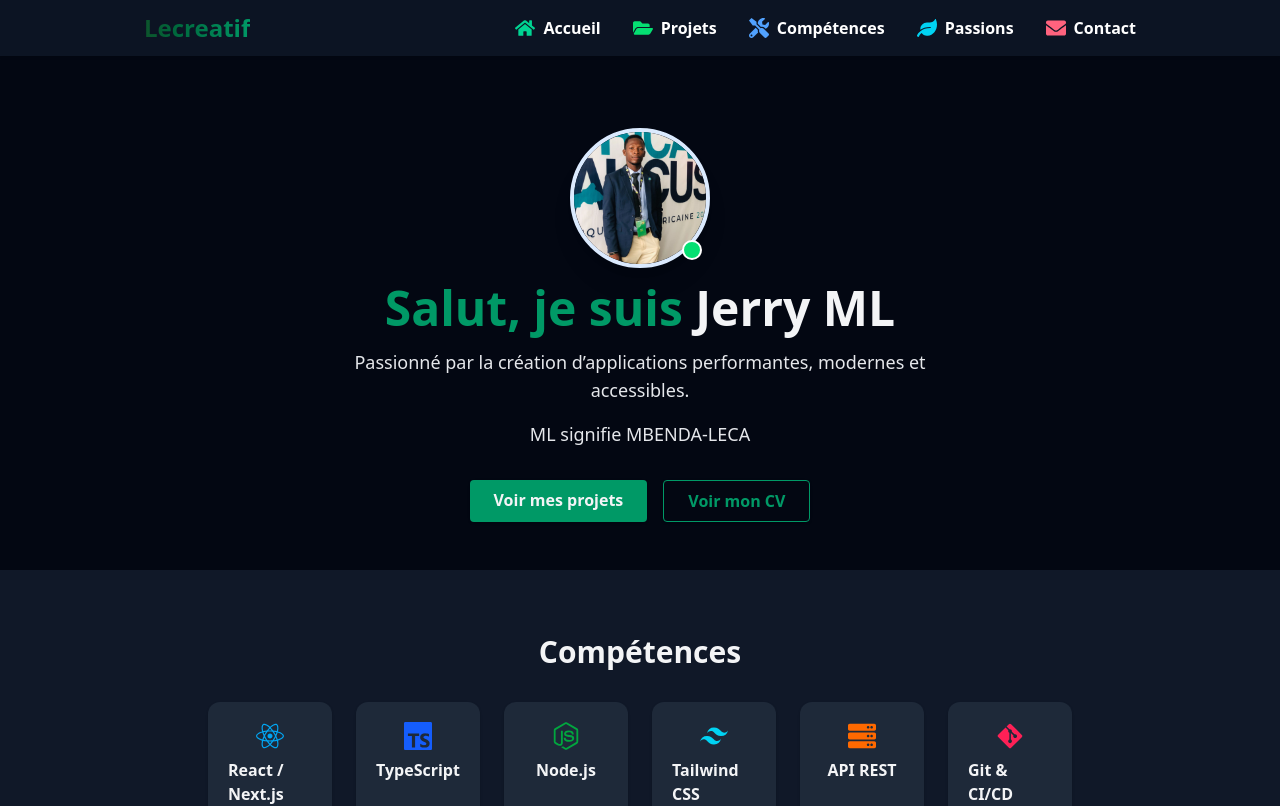
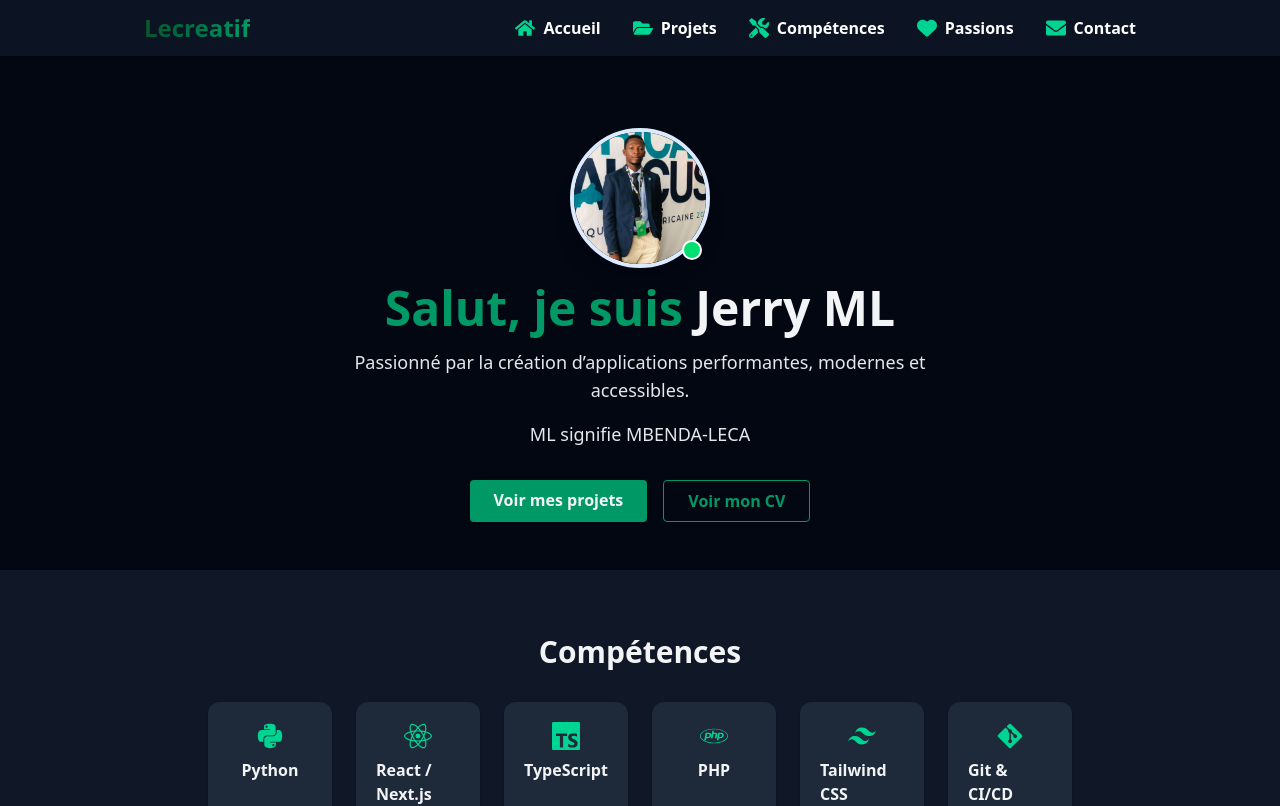
Before and after one commit to Jerry-M-L/portfolio-mlj, a Next.js app: page / in a window 1280 px wide. Shown: the top 806 px of the page. Built offline with nearby package versions, Linux system fonts and the light colour scheme.

Commit message:
Update 2.7

```diff
--- a/app/cv/page.tsx
+++ b/app/cv/page.tsx
@@ -4,15 +4,16 @@ import Link from "next/link";
 
 export default function CVPage() {
   return (
+
     <main className="max-w-4xl mx-auto py-16 px-4">
       <div className="mb-4 flex justify-start">
-  <Link href="/" className="px-4 py-2 bg-blue-600 text-white rounded hover:bg-blue-700 transition font-semibold">← Retour à l&apos;accueil</Link>
+  <Link href="/" className="px-4 py-2 bg-emerald-600 text-white rounded hover:bg-emerald-400 transition font-semibold">← Retour à l&apos;accueil</Link>
       </div>
-  <h2 className="text-3xl font-bold mb-6 text-center">Mon CV</h2>
+
   <iframe
         src="/CV.pdf"
         title="Mon CV"
-        className="w-full h-[80vh] border rounded shadow"
+        className="w-full h-[180vh] border rounded shadow"
       />
     </main>
   );
--- a/app/layout.tsx
+++ b/app/layout.tsx
@@ -1,7 +1,7 @@
 import "./globals.css";
 
 export const metadata = {
-  title: "Mon Portfolio",
+  title: "MLJ Soft ",
   description: "Portfolio développeur",
 };
 
--- a/app/page.tsx
+++ b/app/page.tsx
@@ -2,8 +2,9 @@
 "use client";
 import Image from "next/image";
 import Link from "next/link";
-import { useState, useEffect } from "react";
-import { FaReact, FaNodeJs, FaGitAlt, FaServer, FaTools, FaFolderOpen, FaHome, FaLeaf, FaEnvelope } from "react-icons/fa";
+import { useState } from "react";
+import { FaReact, FaGitAlt, FaTools, FaFolderOpen, FaHome,  FaEnvelope, FaPython, FaPhp, FaBars } from "react-icons/fa";import { FaHeart } from "react-icons/fa6";
+;
 import { SiTypescript, SiTailwindcss } from "react-icons/si";
 
 export default function Home() {
@@ -22,12 +23,13 @@ export default function Home() {
 
   // Icônes React (react-icons)
   const icons = {
-    react: <FaReact className="w-7 h-7 text-sky-500" />,
-    ts: <SiTypescript className="w-7 h-7 text-blue-600" />,
-    node: <FaNodeJs className="w-7 h-7 text-green-600" />,
-    tailwind: <SiTailwindcss className="w-7 h-7 text-cyan-400" />,
-  api: <FaServer className="w-7 h-7 text-orange-500" />,
-    git: <FaGitAlt className="w-7 h-7 text-rose-500" />,
+    python: <FaPython className="w-7 h-7 text-emerald-400"/>,
+    react: <FaReact className="w-7 h-7 text-emerald-400" />,
+    ts: <SiTypescript className="w-7 h-7 text-emerald-400" />,
+    php: <FaPhp className="w-7 h-7 text-emerald-400" />,
+    tailwind: <SiTailwindcss className="w-7 h-7 text-emerald-400" />,
+    git: <FaGitAlt className="w-7 h-7 text-emerald-400" />,
+
   };
 
   function Navbar() {
@@ -44,15 +46,15 @@ export default function Home() {
               onClick={() => setOpen(!open)}
               aria-label="Ouvrir le menu"
             >
-              <FaReact className="w-7 h-7 text-emerald-400" />
+              <FaBars className="w-7 h-7 text-emerald-400" />
             </button>
           </div>
           <ul className="hidden sm:flex space-x-8 font-semibold text-white">
             <li><Link href="/" className="hover:text-emerald-600 flex items-center gap-2"><FaHome className="w-5 h-5 text-emerald-400" />Accueil</Link></li>
-            <li><a href="#projects" className="hover:text-emerald-600 flex items-center gap-2"><FaFolderOpen className="w-5 h-5 text-green-400" />Projets</a></li>
-            <li><a href="#skills" className="hover:text-emerald-600 flex items-center gap-2"><FaTools className="w-5 h-5 text-blue-400" />Compétences</a></li>
-            <li><a href="#passions" className="hover:text-emerald-600 flex items-center gap-2"><FaLeaf className="w-5 h-5 text-cyan-400" />Passions</a></li>
-            <li><a href="#contact" className="hover:text-emerald-600 flex items-center gap-2"><FaEnvelope className="w-5 h-5 text-rose-400" />Contact</a></li>
+            <li><a href="#projects" className="hover:text-emerald-600 flex items-center gap-2"><FaFolderOpen className="w-5 h-5 text-emerald-400" />Projets</a></li>
+            <li><a href="#skills" className="hover:text-emerald-600 flex items-center gap-2"><FaTools className="w-5 h-5 text-emerald-400" />Compétences</a></li>
+            <li><a href="#passions" className="hover:text-emerald-600 flex items-center gap-2"><FaHeart className="w-5 h-5 text-emerald-400" />Passions</a></li>
+            <li><a href="#contact" className="hover:text-emerald-600 flex items-center gap-2"><FaEnvelope className="w-5 h-5 text-emerald-400" />Contact</a></li>
           </ul>
         </div>
         {/* Menu mobile */}
@@ -66,25 +68,25 @@ export default function Home() {
             </li>
             <li>
               <a href="#projects" className="flex items-center gap-2 py-2 text-gray-100 hover:text-green-400" onClick={handleMenuClick}>
-                <FaFolderOpen className="w-5 h-5 text-green-400" />
+                <FaFolderOpen className="w-5 h-5 text-emerald-400" />
                 Projets
               </a>
             </li>
             <li>
               <a href="#skills" className="flex items-center gap-2 py-2 text-gray-100 hover:text-green-400" onClick={handleMenuClick}>
-                <FaTools className="w-5 h-5 text-blue-400" />
+                <FaTools className="w-5 h-5 text-emerald-400" />
                 Compétences
               </a>
             </li>
             <li>
               <a href="#passions" className="flex items-center gap-2 py-2 text-gray-100 hover:text-green-400" onClick={handleMenuClick}>
-                <FaLeaf className="w-5 h-5 text-cyan-400" />
+                <FaHeart className="w-5 h-5 text-emerald-400" />
                 Passions
               </a>
             </li>
             <li>
               <a href="#contact" className="flex items-center gap-2 py-2 text-gray-100 hover:text-green-400" onClick={handleMenuClick}>
-                <FaEnvelope className="w-5 h-5 text-rose-400" />
+                <FaEnvelope className="w-5 h-5 text-emerald-400" />
                 Contact
               </a>
             </li>
@@ -119,15 +121,10 @@ export default function Home() {
             ML signifie MBENDA-LECA
            </p>
           <div className="flex flex-col sm:flex-row gap-4 justify-center mt-4">
-            <a
-              href="#projects"
-              className="px-6 py-2 bg-emerald-600  rounded hover:bg-emerald-300 transition font-semibold shadow" >
+            <a href="#projects" className="px-6 py-2 bg-emerald-600  rounded hover:bg-emerald-300 transition font-semibold shadow" >
               Voir mes projets
             </a>
-            <a
-              href="/cv"
-              className="px-6 py-2 border border-emerald-600 text-emerald-600 rounded hover:bg-gray-900 transition font-semibold shadow"
-            >
+            <a href="/cv" className="px-6 py-2 border border-emerald-600 text-emerald-600 rounded hover:bg-gray-900 transition font-semibold shadow">
               Voir mon CV
             </a>
           </div>
@@ -138,6 +135,10 @@ export default function Home() {
       <section id="skills" className="max-w-4xl mx-auto py-16 px-4">
         <h2 className="text-3xl font-bold mb-8 text-center text-gray-100">Compétences</h2>
         <ul className="grid grid-cols-2 sm:grid-cols-3 md:grid-cols-6 gap-6">
+           <li className="flex flex-col items-center bg-gray-800 rounded-xl shadow p-5 hover:scale-105 transition-colors duration-300">
+            {icons.python}
+            <span className="mt-2 font-semibold text-gray-100">Python</span>
+          </li>
           <li className="flex flex-col items-center bg-gray-800 rounded-xl shadow p-5 hover:scale-105 transition-colors duration-300">
             {icons.react}
             <span className="mt-2 font-semibold text-gray-100">React / Next.js</span>
@@ -147,16 +148,12 @@ export default function Home() {
             <span className="mt-2 font-semibold text-gray-100">TypeScript</span>
           </li>
           <li className="flex flex-col items-center bg-gray-800 rounded-xl shadow p-5 hover:scale-105 transition">
-            {icons.node}
-            <span className="mt-2 font-semibold text-gray-100">Node.js</span>
+            {icons.php}
+            <span className="mt-2 font-semibold text-gray-100">PHP</span>
           </li>
           <li className="flex flex-col items-center bg-gray-800 rounded-xl shadow p-5 hover:scale-105 transition">
             {icons.tailwind}
             <span className="mt-2 font-semibold text-gray-100">Tailwind CSS</span>
-          </li>
-          <li className="flex flex-col items-center bg-gray-800 rounded-xl shadow p-5 hover:scale-105 transition">
-            {icons.api}
-            <span className="mt-2 font-semibold text-gray-100">API REST</span>
           </li>
           <li className="flex flex-col items-center bg-gray-800 rounded-xl shadow p-5 hover:scale-105 transition">
             {icons.git}
@@ -166,13 +163,13 @@ export default function Home() {
       </section>
 
       {/* PROJETS */}
-      <section id="projects" className="max-w-5xl mx-auto py-16 px-4">
+      <section id="projects" className="max-w-5xl mx-auto py-16 px-4 ">
         <h2 className="text-3xl font-bold mb-8 text-center text-gray-100">Mes projets</h2>
-        <div className="grid gap-8 sm:grid-cols-2 lg:grid-cols-3">
+        <div className="grid gap-8 sm:grid-cols-2 lg:grid-cols-3 ">
           {/* Projet vitrine 1 */}
           <div className="bg-gray-800 rounded-xl shadow-lg hover:shadow-2xl transition-colors duration-300 p-6 flex flex-col items-center group">
             <Image src="/images/artisan1.jpg" alt="Site Vitrine 1" width={2848} height={4288} className="mb-4 group-hover:scale-110 transition" />
-            <h3 className="text-xl font-bold mb-2 text-gray-100">Artisan</h3>
+            <h3 className="text-xl font-bold mb-2 text-gray-100">Artisanat</h3>
             <p className="text-gray-300 text-justify mb-4">Site moderne pour la mise en valeur des produits artisanals locaux, avec présentation des services et galerie photo.</p>
             <Link href="#projects" className="mt-auto text-emerald-600 px-2 py-1 border border-emerald-600 rounded hover:bg-gray-900 transition font-semibold ">Voir le projet</Link>
           </div>
--- a/app/projets/artisan/page.tsx
+++ /dev/null
@@ -1,22 +0,0 @@
-import Image from "next/image";
-
-export default function Artisan() {
-  return (
-    <main className="max-w-3xl mx-auto py-16 px-4">
-      <h1 className="text-3xl font-bold mb-6 text-center text-cyan-400">Site Vitrine - Artisan</h1>
-      <Image src="https://images.unsplash.com/photo-1464983953574-0892a716854b?auto=format&fit=crop&w=600&q=80" alt="Artisanat" width={600} height={224} className="mx-auto mb-6 rounded-lg shadow-lg w-full h-56 object-cover" />
-      <p className="text-lg text-gray-200 mb-6 text-center">Site vitrine moderne pour un artisan menuisier : présentation, galerie de réalisations, contact rapide.</p>
-      <ul className="list-disc list-inside text-gray-300 mb-8">
-        <li>Accueil avec photo de l’atelier</li>
-        <li>Galerie de meubles réalisés</li>
-        <li>Présentation des services : création, réparation, sur-mesure</li>
-        <li>Formulaire de contact</li>
-      </ul>
-      <div className="grid grid-cols-2 gap-4 mb-8">
-        <Image src="https://images.unsplash.com/photo-1506744038136-46273834b3fb?auto=format&fit=crop&w=400&q=80" alt="Meuble artisanal" width={400} height={128} className="rounded-lg shadow w-full h-32 object-cover" />
-        <Image src="https://images.unsplash.com/photo-1515378791036-0648a3ef77b2?auto=format&fit=crop&w=400&q=80" alt="Atelier artisan" width={400} height={128} className="rounded-lg shadow w-full h-32 object-cover" />
-      </div>
-      <div className="bg-gray-900 rounded-xl p-6 text-center text-gray-400">Projet réel : site vitrine pour un artisan menuisier.</div>
-    </main>
-  );
-}
```
Also changed, not shown: app/projets/association/page.tsx (deleted, +0 -23 lines), app/projets/entreprise/page.tsx (deleted, +0 -40 lines).
